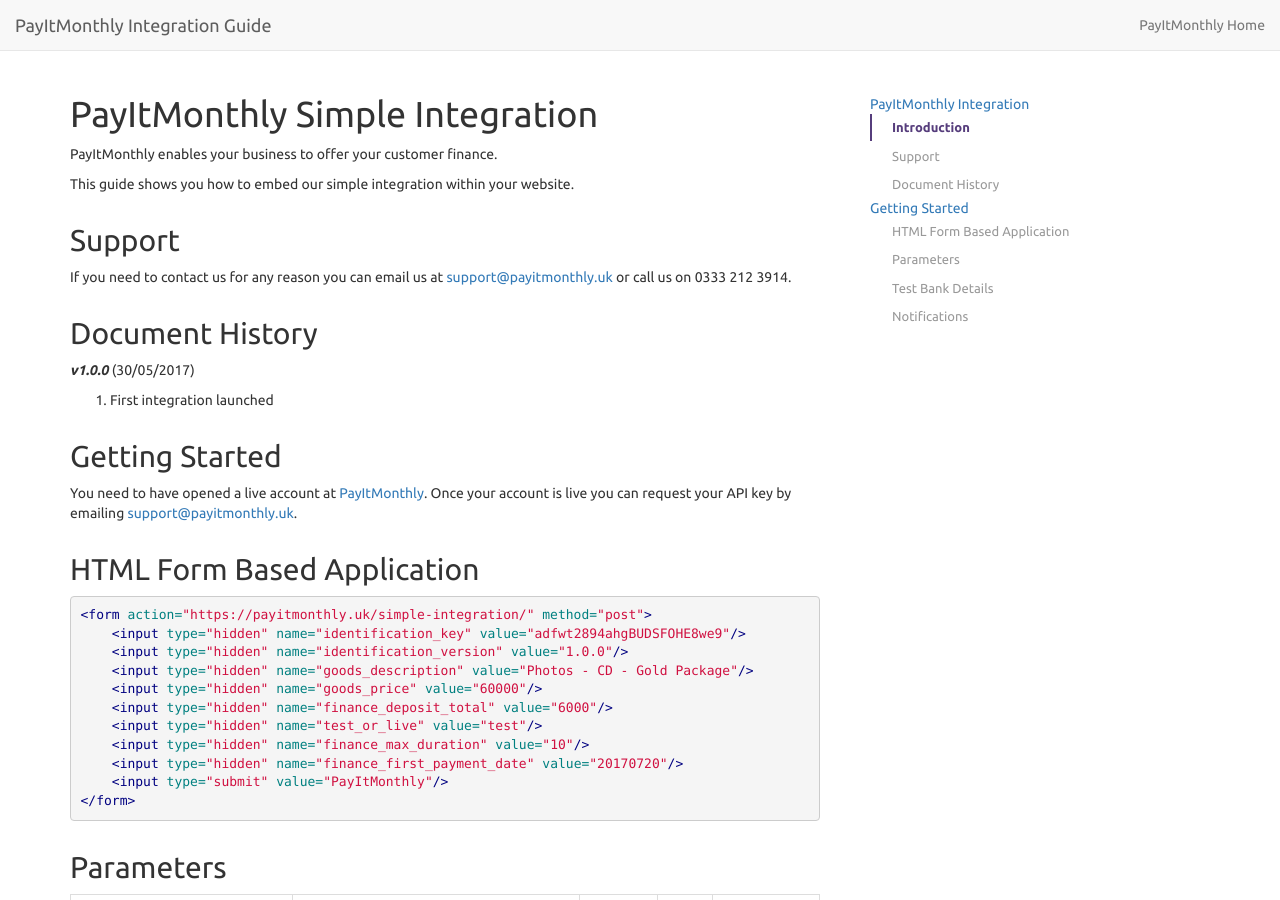
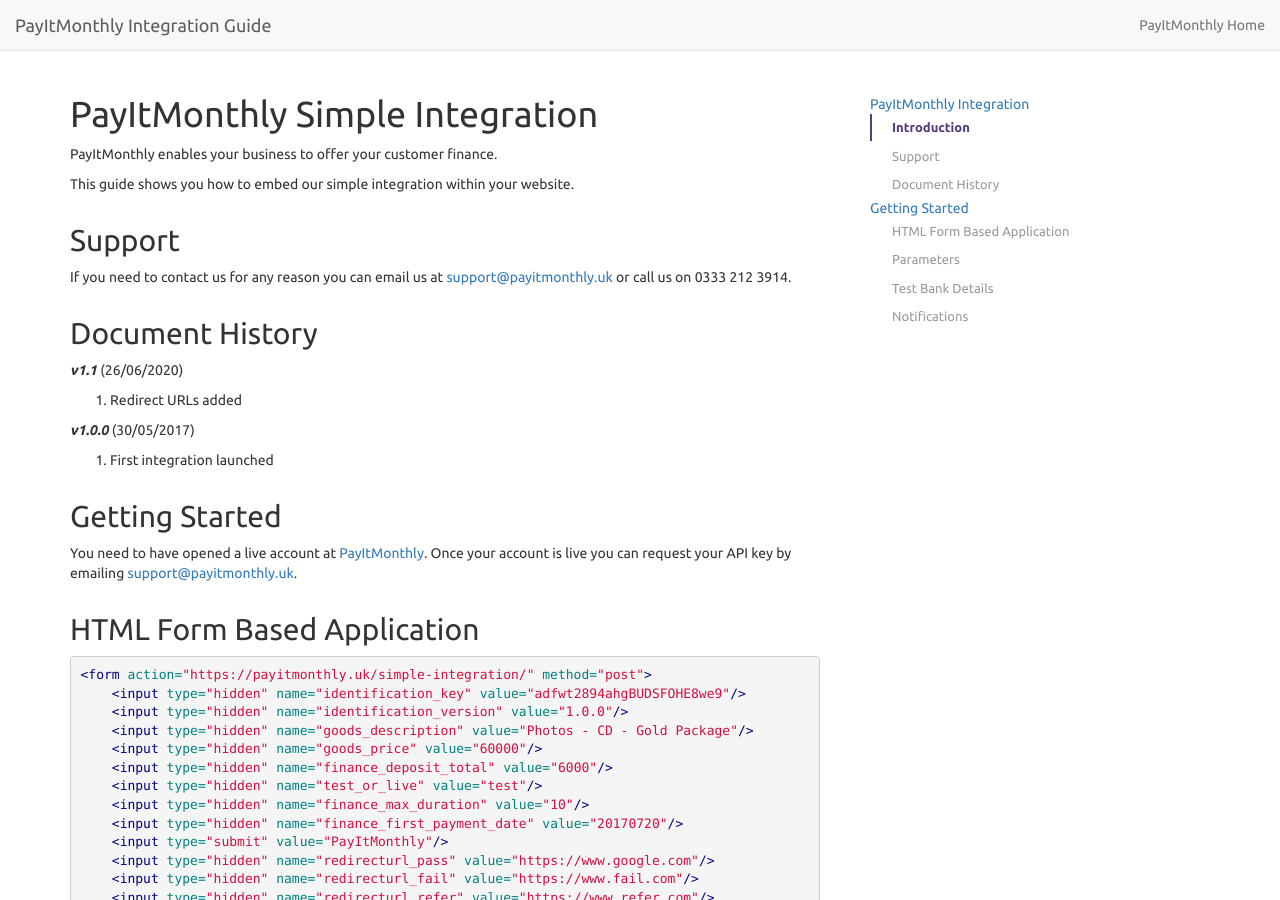
Before and after one commit to payitmonthly/Integration, a Jekyll site: the page built from index.md, in a window 1280 px wide and 900 px high. Built offline with Jekyll 4.4.1, drawn with Linux system fonts in a browser that asks for light colours; nearby versions of some CDN libraries; our own code applies the rules of GitHub Pages for plain Markdown files; some of the changed text lies outside the part shown.

Commit message:
Update index.md

````diff
--- a/index.md
+++ b/index.md
@@ -14,6 +14,10 @@ This guide shows you how to embed our simple integration within your website.
 If you need to contact us for any reason you can email us at [support@payitmonthly.uk](mailto:support@payitmonthly.uk) or call us on 0333 212 3914.
 
 ## Document History
+
+***v1.1*** (26/06/2020)
+
+1. Redirect URLs added
 
 ***v1.0.0*** (30/05/2017)
 
@@ -36,6 +40,9 @@ You need to have opened a live account at [PayItMonthly](https://payitmonthly.uk
     <input type="hidden" name="finance_max_duration" value="10"/>
     <input type="hidden" name="finance_first_payment_date" value="20170720"/>
     <input type="submit" value="PayItMonthly"/>
+    <input type="hidden" name="redirecturl_pass" value="https://www.google.com"/>
+    <input type="hidden" name="redirecturl_fail" value="https://www.fail.com"/>
+    <input type="hidden" name="redirecturl_refer" value="https://www.refer.com"/>
 </form>
 ```
 
@@ -64,6 +71,9 @@ customer_address_line_2 | Street Address | No | string |
 customer_address_line_3 | Town | No | string |
 customer_address_line_4 | County | No | string |
 customer_address_postcode | Postcode | No | string |
+redirecturl_pass | URL customer returns to if they are accepted for credit | No | string |
+redirecturl_fail | URL customer returns to if they are declined credit | No | string |
+redirecturl_refer | URL customer returns to if they are refered for a manual check | No | string |
 
 ### Test Bank Details
 
````
